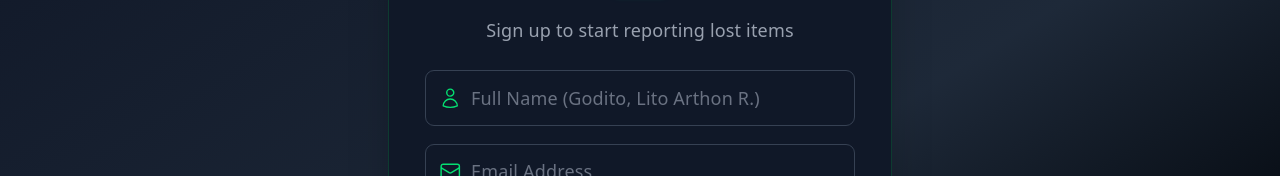
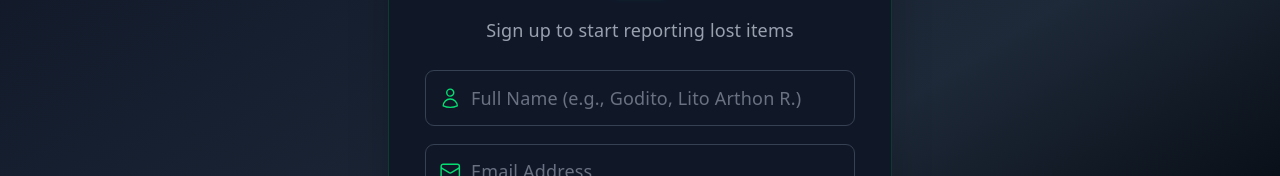
Before and after one commit to GiroGodito/losfon-user-frontend, a React (Vite) app: page /register in a window 1280 px wide. Shown: the part 133-309 px from the top of the page. Built offline with nearby package versions, Linux system fonts and the light colour scheme; no server answers.

Commit message:
fixed again placeholder for full name making it consistent with contact number

```diff
--- a/src/components/auth/RegisterForm.tsx
+++ b/src/components/auth/RegisterForm.tsx
@@ -587,7 +587,7 @@ export const RegisterForm = () => {
               <input
                 type="text"
                 name="fullName"
-                placeholder="Full Name (Godito, Lito Arthon R.)"
+                placeholder="Full Name (e.g., Godito, Lito Arthon R.)"
                 value={formData.fullName}
                 onChange={handleChange}
                 required
```
